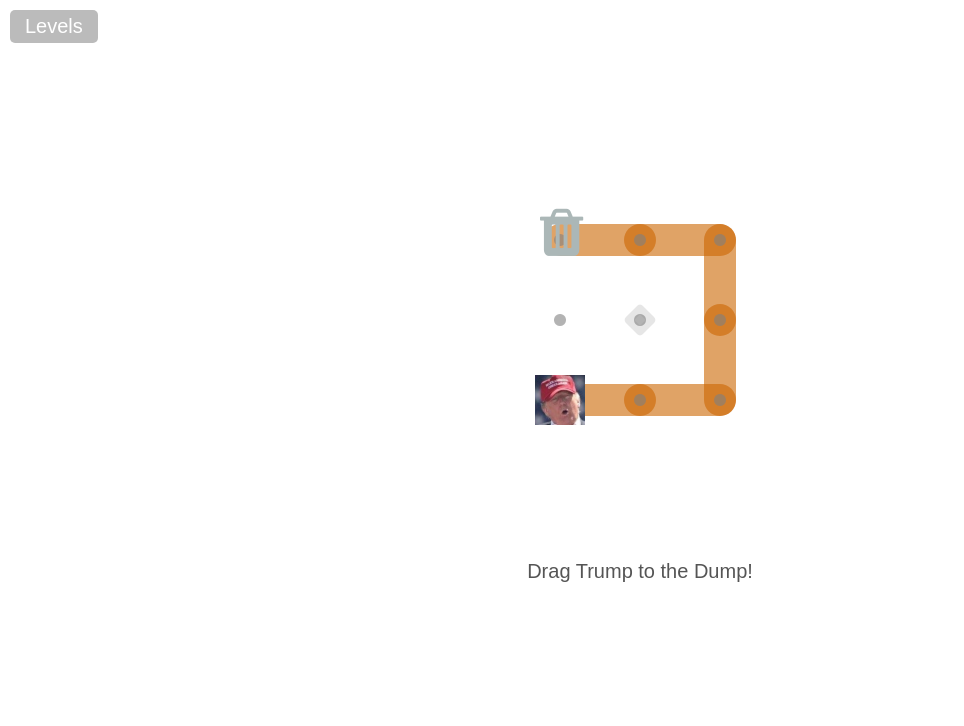
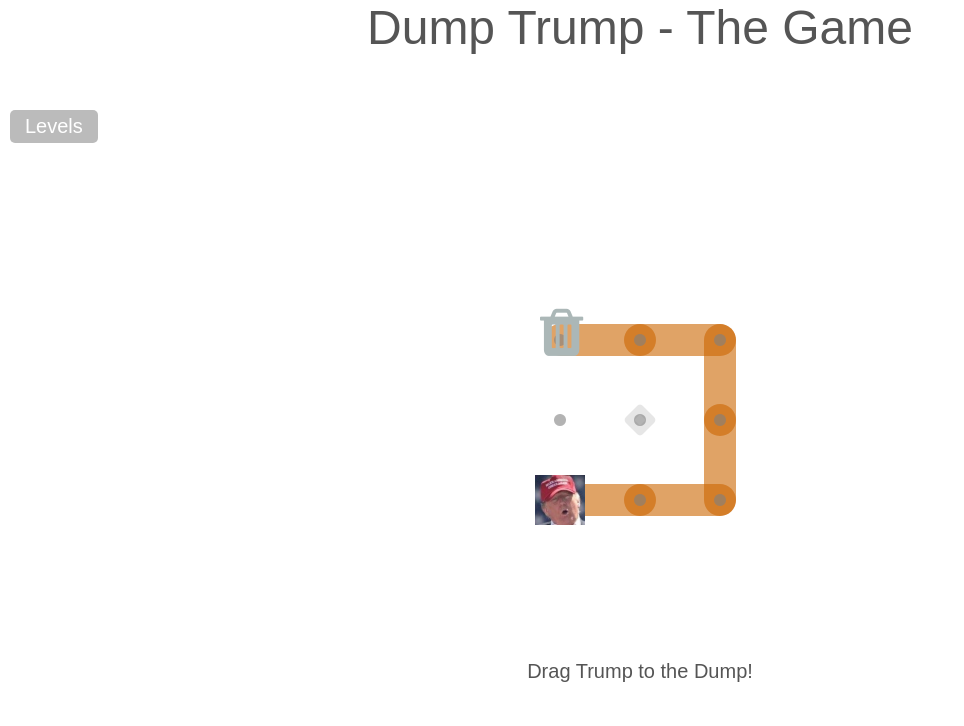
Before and after one commit to smrubin/dump-trump-game, a plain HTML site: page index.html in a window 1280 px wide. Shown: the whole page, without its empty margins (0-964 px from the left). Drawn offline with Linux system fonts and the light colour scheme.

Commit message:
added header and repositioned canvas

```diff
--- a/css/style.css
+++ b/css/style.css
@@ -12,6 +12,8 @@ body {
 
 header {
   text-align: center;
+  height: 100px;
+  font-size: 48px;
 }
 
 main {
--- a/index.html
+++ b/index.html
@@ -12,9 +12,9 @@
 
   <body>
 
-<!--     <header>
-      <h1>Dump Trump - The Game</h1>
-    </header> -->
+    <header>
+      Dump Trump - The Game
+    </header>
 
     <main>
 
--- a/js/app.js
+++ b/js/app.js
@@ -689,7 +689,7 @@ cub.setOffset = function( offset, orientation ) {
 
 // ----- render ----- //
 
-cub.render = function( ctx, mazeCenter, gridSize, angle, isHovered, img ) {
+cub.render = function( ctx, mazeCenter, gridSize, angle, isHovered, img ) { //DTG: added extra param
 
   function circle( x, y, radius ) {
     ctx.beginPath();
@@ -713,9 +713,8 @@ cub.render = function( ctx, mazeCenter, gridSize, angle, isHovered, img ) {
   ctx.scale( scale, scale );
 
 
-  // var img = new Image();
-  // img.src = './img/trump.jpg';
-  ctx.drawImage(img,-25,-25); // position at negative half values of image size (offsetting the image height and width to center it)
+
+  ctx.drawImage(img,-25,-25); // DTG: position at negative half values of image size (offsetting the image height and width to center it)
 
   // circle( 0, 0, gridSize * 0.6 );
   // circle( gridSize * -0.45, gridSize * -0.35, gridSize * 0.3 );
@@ -1156,6 +1155,7 @@ function strokeCircle( ctx, x, y, radius ) {
   ctx.closePath();
 }
 
+// Modified for DTG
 function renderGoal( ctx, x, y, mazeAngle, radiusA, radiusB ) {
   ctx.save();
   ctx.translate( x, y );
@@ -1271,14 +1271,14 @@ var docElem = document.documentElement;
 var canvas = document.querySelector('canvas');
 var ctx = canvas.getContext('2d');
 
-// Create Trump image
+// Create Trump image: DTG
 var img = new Image();
 img.src = './img/trump.jpg';
 
 // size canvas;
 var canvasSize = Math.min( window.innerWidth, window.innerHeight );
 var canvasWidth = canvas.width = window.innerWidth * 2;
-var canvasHeight = canvas.height = window.innerHeight * 2;
+var canvasHeight = canvas.height = window.innerHeight * 2 - 200; // DTG: added - 200 to account for top banner of 100px
 var maze;
 var PI = Math.PI;
 var TAU = PI * 2;
@@ -1402,7 +1402,7 @@ animate();
 // -------------------------- drag rotation -------------------------- //
 
 var canvasLeft = canvas.offsetLeft;
-var canvasTop = canvas.offsetTop;
+var canvasTop = canvas.offsetTop + 100; //DTG: added 100px offset from top for header
 
 var pointerBehavior;
 
@@ -1709,7 +1709,7 @@ function render() {
   }
   // cub
   var isHovered = isCubHovered || isCubDragging;
-  cub.render( ctx, mazeCenter, gridSize, maze.flyWheel.angle, isHovered, img );
+  cub.render( ctx, mazeCenter, gridSize, maze.flyWheel.angle, isHovered, img ); //DTG: added extra param
   ctx.restore();
 }
 
```
